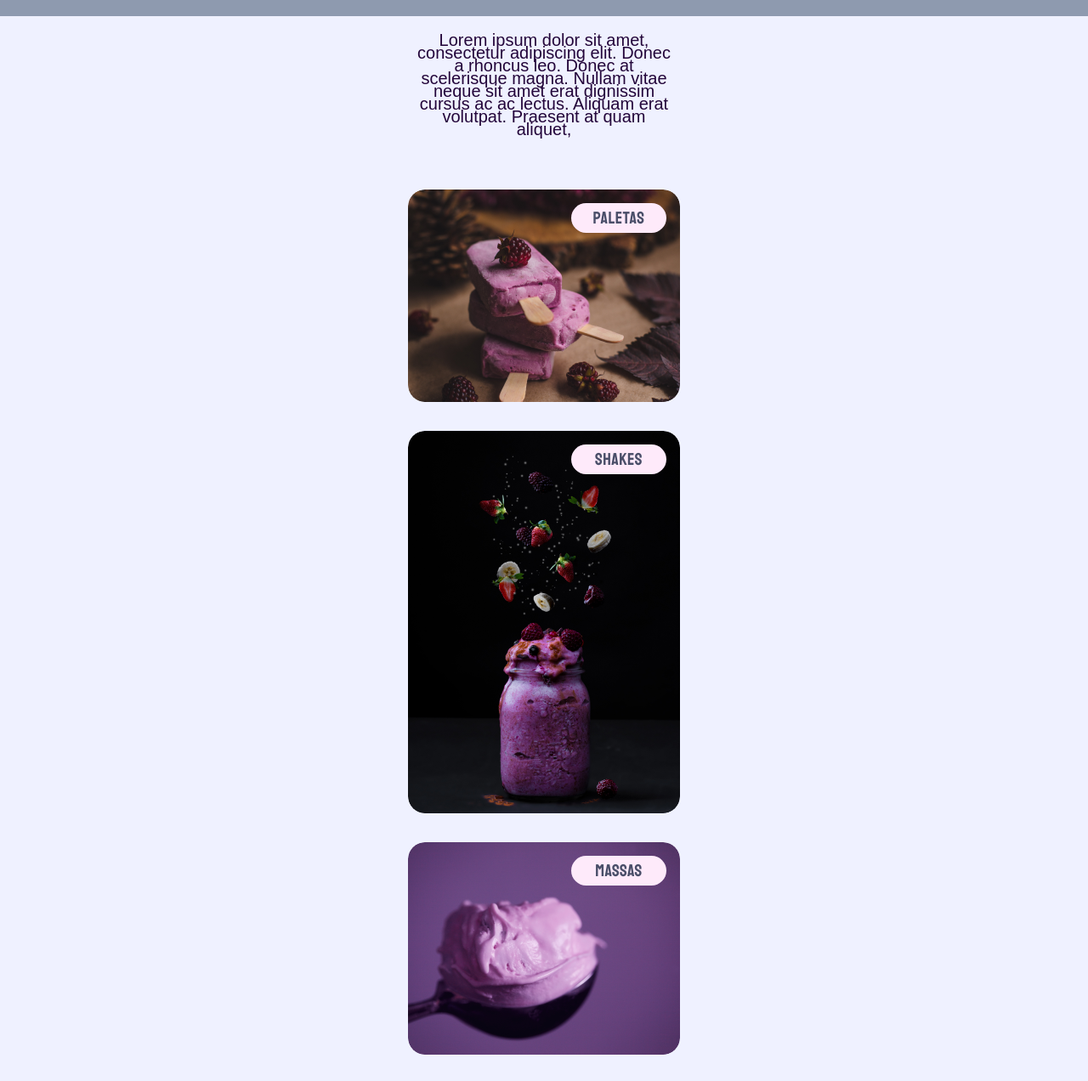
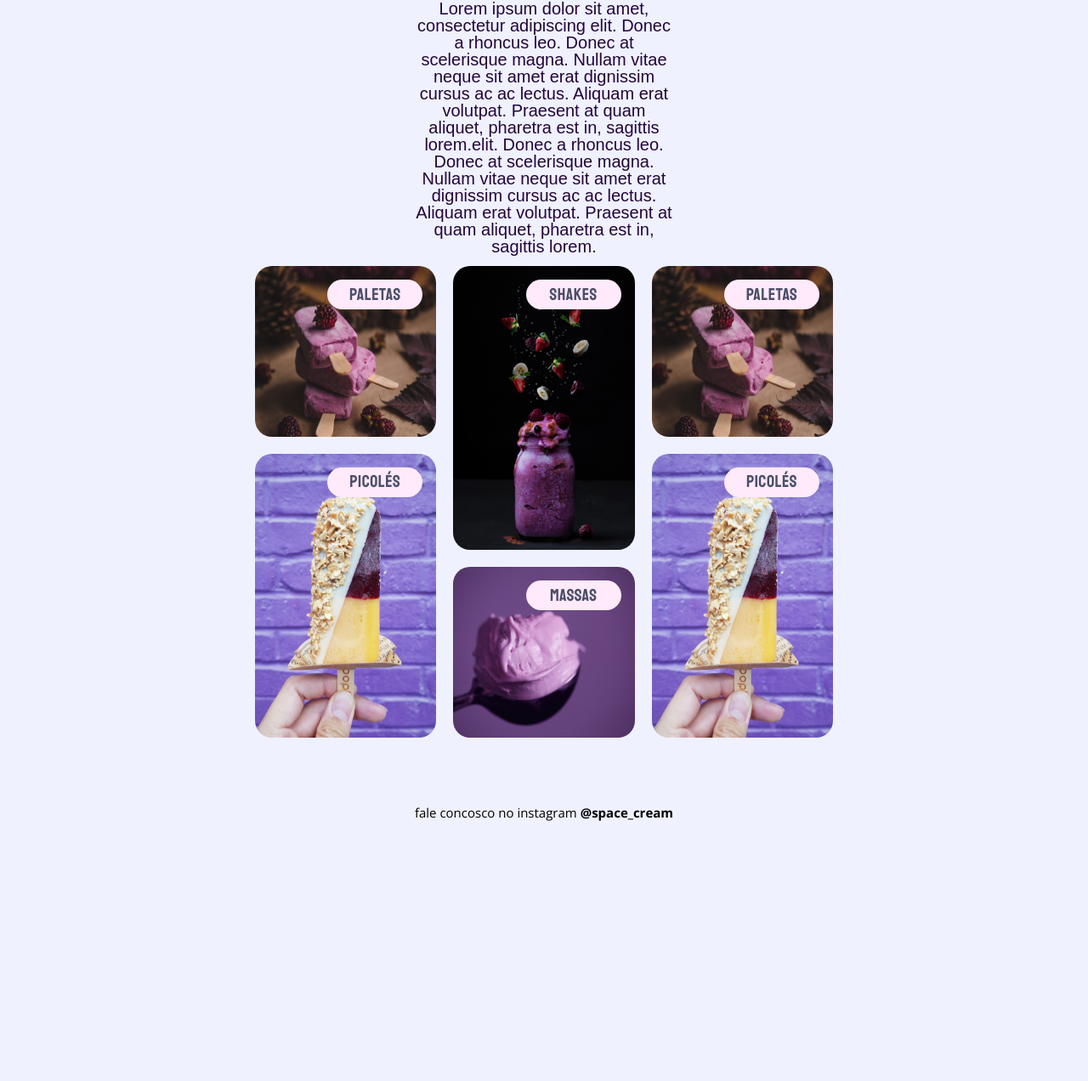
Before and after one commit to gabriel-assana/Space-Cream, a plain HTML site: page index.html in a window 1280 px wide. Shown: the part 260-1532 px from the top of the page at 85% size. After the commit the page ends 1280 px from the top, so only its background shows below. Drawn offline with nearby package versions, Linux system fonts and the light colour scheme; a web font is replaced by a local one.

Commit message:
Versão para Tablet finalizada com Grid nas imagens

```diff
--- a/index.html
+++ b/index.html
@@ -1,12 +1,13 @@
 <!DOCTYPE html>
 <html lang="en">
 <head>
-    <link rel="preconnect" href="https://fonts.googleapis.com">
-    <link rel="preconnect" href="https://fonts.gstatic.com" crossorigin>
+
     <meta charset="UTF-8">
     <meta http-equiv="X-UA-Compatible" content="IE=edge">
     <meta name="viewport" content="width=device-width, initial-scale=1.0">
-    <link href="https://fonts.googleapis.com/css2?family=Palanquin&family=Staatliches&display=swap" rel="stylesheet">
+    <link rel="preconnect" href="https://fonts.googleapis.com">
+    <link rel="preconnect" href="https://fonts.gstatic.com" crossorigin>
+    <link href="https://fonts.googleapis.com/css2?family=Open+Sans:wght@400;700&family=Palanquin&family=Staatliches&display=swap" rel="stylesheet">
     <link rel="stylesheet" href="style.css">
     <title>Space Cream</title>
 </head>
@@ -14,34 +15,50 @@
     <header>
         <img src="./images/logo.svg" alt="Logo Space Cream">
         <h1>Space cream</h1>
+        <div class="text-header">
+            <p>
+                Lorem ipsum dolor sit amet, consectetur adipiscing elit. Donec a rhoncus leo. Donec at scelerisque magna. Nullam vitae neque sit amet erat dignissim cursus ac ac lectus. Aliquam erat volutpat. Praesent at quam aliquet, pharetra est in, sagittis lorem.elit. Donec a rhoncus leo. Donec at scelerisque magna. Nullam vitae neque sit amet erat dignissim cursus ac ac lectus. Aliquam erat volutpat. Praesent at quam aliquet, pharetra est in, sagittis lorem.
+            </p>
+        </div>
     </header>
-
+    <main>
         <div class="wrapper">
-        <p>
-            Lorem ipsum dolor sit amet, consectetur adipiscing elit. Donec a rhoncus leo. Donec at scelerisque magna. Nullam vitae neque sit amet erat dignissim cursus ac ac lectus. Aliquam erat volutpat. Praesent at quam aliquet,
-        </p>
-
-        <div class="card">
+            <div class="card card1">
                 <span>paletas</span>
                 <img class="painting-type-one" src="./images/paletas.png" alt="paletas">
             </div>
 
-        <div class="card">
+            <div class="card card2">
                 <span>Shakes</span>
                 <img class="painting-type-two" src="./images/shakes.png" alt="shakes">
             </div>
 
-        <div class="card">
+            <div class="card card3">
+                <span>Paletas</span>
+                <img class="painting-type-one" src="./images/paletas.png" alt="paletas">
+            </div>
+
+            <div class="card card4">
+                <span>Picolés</span>
+                <img class="painting-type-two" src="./images/picoles.png" alt="picolés">
+            </div>
+
+            <div class="card card5">
                 <span>Massas</span>
                 <img class="painting-type-one" src="./images/massas.png" alt="massas">
             </div>
 
-        <div class="card">
+            <div class="card card6">
                 <span>Picolés</span>
                 <img class="painting-type-two" src="./images/picoles.png" alt="picolés">
             </div>
-
         </div>
-
+        <footer class="footer">
+            fale concosco no instagram
+            <span>
+              <a href="#">@space_cream</a>
+            </span>
+        </footer>
+    </main>
 </body>
 </html>
--- a/style.css
+++ b/style.css
@@ -23,8 +23,11 @@
 header {
     display: flex;
     flex-direction: column;
+
     width:  100%;
     height: 27.9rem;
+    margin-bottom: 30rem;
+
     background-color: var(--bg-header);
 
 }
@@ -42,7 +45,6 @@ header h1 {
     height: 4.9rem;
     padding-top: 0.8rem;
 
-
     font-family: var(--ff-texting);
     font-size: 4.0rem;
     font-weight: 400;
@@ -57,28 +59,39 @@ header h1 {
     background-color: var(--bg-header-range);
 }
 
+.text-header{
+    background-color: var(--bg-body);
+
+    border-top: 2.9rem solid var(--bg-header)
+}
+
+
+
+header p{
+    font-size: 2.0rem;
+    font-weight: 400;
+    font-family: var(--ff-texting-main);
+    text-align:center;
+    line-height: 2rem;
+    color: var(--bg-body-text);
+
+    width: 30.5rem;
+    height: 30.5rem;
+    margin: 0 auto;
+
+    padding-top: 2rem;
+
+}
+
+
 body{
     background-color: var(--bg-body) ;
 }
-
 
 .wrapper{
     display:flex;
     flex-direction: column;
     justify-content:center;
-}
-
-.wrapper p{
-    font-size: 2.0rem;
-    font-weight: 400;
-    font-family: var(--ff-texting-main);
-    text-align:center;
-    line-height: 1.5rem;
-    color: var(--bg-body-text);
-
-
-    width: 30.5rem;
-    margin: 2.1rem auto 6.3rem auto;
 
 }
 
@@ -130,6 +143,25 @@ body{
     margin-bottom: 3.2rem;
 }
 
+.footer {
+    display: flex;
+    justify-content: center;
+    align-items: center;
+    font-size: 1.5rem;
+    line-height: 2.8rem;
+    margin-bottom: 5rem;
+    font-family: "Open Sans", sans-serif;
+}
+
+.footer span a {
+    text-decoration: none;
+    font-weight: 700;
+
+    margin-left: 0.4rem;
+    color: black;
+
+}
+
 @keyframes topdown {
     0% {
       opacity: 0;
@@ -153,3 +185,67 @@ body{
       transform: translateY(0);
     }
   }
+
+  @media (min-width: 750px) {
+
+    header {
+         margin-bottom: 22rem;
+    }
+
+    main{
+        display: flex;
+        flex-direction: column;
+
+        width: 100%;
+        padding: 0 3.2rem;
+    }
+
+    .wrapper{
+        width: 70rem;
+        padding: 1rem;
+        margin: 6.4rem auto;
+
+        display: grid;
+        gap: 2rem;
+        grid-template-areas: "card1 card2 card3"
+                             "card4 card2 card6"
+                             "card4 card5 card6";
+    }
+
+    .wrapper img{
+        width: 100%;
+        height: 100%
+    }
+
+    .wrapper div:nth-child(1) {
+        grid-area: card1;
+    }
+
+    .wrapper div:nth-child(2) {
+        grid-area: card2;
+    }
+
+    .wrapper div:nth-child(3) {
+        grid-area: card3;
+    }
+
+    .wrapper div:nth-child(4) {
+        grid-area: card4;
+    }
+
+    .wrapper div:nth-child(5) {
+        grid-area: card5;
+    }
+
+    .wrapper div:nth-child(6) {
+        grid-area: card6;
+    }
+
+
+}
+
+
+@media (min-width: 1024px) {
+
+
+}
```
Lines whose indentation alone changed are shown as unchanged.
